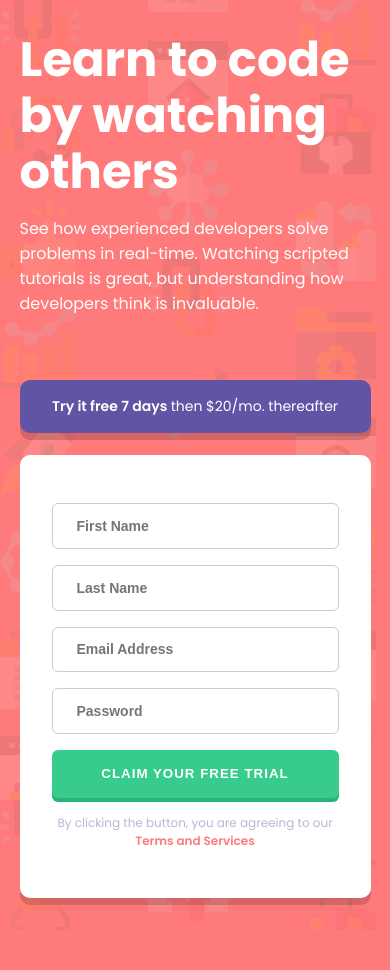
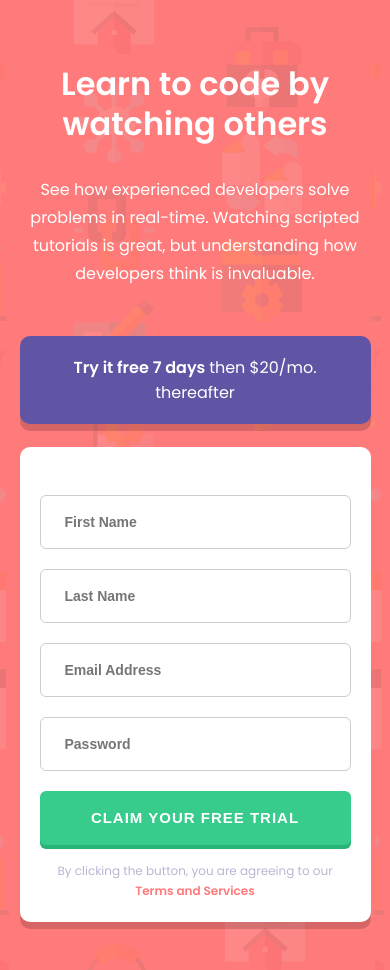
Before and after one commit to talisong-cardoso/Intro-component-with-sign-up-form, a website: page index.html in a window 390 px wide. Before the commit the page ends 930 px from the top, so only its background shows below. Drawn offline with Linux system fonts and the light colour scheme.

Commit message:
add animation and responsivity

```diff
--- a/index.html
+++ b/index.html
@@ -8,6 +8,8 @@
 
   <title>Intro component with sign up form | Frontend Mentor</title>
   <link rel="stylesheet" href="./src/styles/index.css">
+  <link rel="stylesheet" href="./src/styles/responsive.css">
+  <link rel="stylesheet" href="./src/styles/animation.css">
 </head>
 
 <body>
@@ -22,7 +24,7 @@
     </header>
     <main class="main">
       <p class="main__offer"><span>Try it free 7 days </span>then $20/mo. thereafter</p>
-      <section class="form__container">
+      <section class="container__claim-form">
         <form action="#" id="claim-form">
           <label for="first-name" class="claim-form__label">
             <input type="text" name="first-name" id="first-name" class="claim-form__input" placeholder="First Name" />
@@ -36,10 +38,10 @@
           <label for="password" class="claim-form__label">
             <input type="text" name="password" id="password" class="claim-form__input" placeholder="Password" />
           </label>
-          <button id="cliam-form__button">Claim your free trial</button>
+          <button id="claim-form__button">Claim your free trial</button>
         </form>
         <p id="main__cliam-form__terms">
-          By clicking the button, you are agreeing to our <span>Terms and Services</span>
+          By clicking the button, you are agreeing to our <a href="#">Terms and Services</a>
         </p>
       </section>
     </main>
--- /dev/null
+++ b/src/styles/animation.css
@@ -0,0 +1,18 @@
+@keyframes scaleGrow {
+    to {
+        transform: translateY(0);
+        opacity: 1;
+    }
+}
+
+@keyframes moveX {
+    to {
+        transform: translateX(0);
+    }
+}
+
+@keyframes moveY {
+    to {
+        transform: translateY(0);
+    }
+}
--- a/src/styles/index.css
+++ b/src/styles/index.css
@@ -1,4 +1,4 @@
-@import url('https://fonts.googleapis.com/css2?family=Poppins:wght@400;500;600;700&display=swap');
+@import url("https://fonts.googleapis.com/css2?family=Poppins:wght@400;500;600;700&display=swap");
 
 * {
   padding: 0;
@@ -18,16 +18,15 @@
 
   --radius: 10px;
   --radius-small: 6px;
-    --shadow: 0 7px 0px rgba(0, 0, 0, .16);
+  --shadow: 0 7px 0px rgba(0, 0, 0, 0.16);
 }
 
 body {
   background-color: var(--colors-red);
-    background-image: url('../assets/images/bg-intro-desktop.png');
+  background-image: url("../assets/images/bg-intro-desktop.png");
   background-attachment: fixed;
   color: var(--colors-white);
-    font-family: 'Poppins', monospace;
-
+  font-family: "Poppins", monospace;
 }
 
 .container {
@@ -36,67 +35,64 @@ body {
   justify-content: center;
   min-height: 100vh;
   width: min(100%, 1440px);
-    gap: 4rem;
+  gap: 4.68rem;
   margin-inline: auto;
-}
-
-@media(max-width: 1150px) {
-    .container {
-        width:95%;
-    }
-}
-
-@media(max-width: 1024px) {
-    .container {
-        flex-direction: column;
-        padding-block: 2rem;
-        width: 90%;
-    }
 }
 
 .header {
     width: min(100%, 500px);
+    overflow: hidden;
 }
 
 .header__title {
-    font-weight: 700;
+    font-weight: 600;
     font-size: 3rem;
-    line-height: 56px;
-    margin-bottom: 1rem;
+    line-height: 3.5rem;
+    margin-bottom: 1.4rem;
+    transform: translateX(-450px);
+    animation: moveX 1s ease forwards;
 }
 
+.header__text {
+    line-height: 28px;
+    transform: translateY(80px);
+    animation: moveY 800ms ease-in 500ms forwards;
+}
 
 .main {
-    width: min(100%, 500px);
+  width: min(100%, 540px);
 }
 
 .main__offer {
   background-color: var(--colors-blue);
   border-radius: var(--radius);
   text-align: center;
-    padding-block: 1rem;
+  padding-block: 1.2rem;
+  padding-inline: 2rem;
   margin-bottom: 1.4rem;
   box-shadow: var(--shadow);
-    /* temp */
-    font-size: 14px;
+  transform: translateY(-45px);
+  opacity: 0;
+  animation: scaleGrow 1.5s ease 1.2s forwards;
 }
 
 .main__offer span {
   font-weight: 600;
 }
 
-.form__container {
+.container__claim-form {
   background-color: var(--colors-white);
   border-radius: var(--radius);
   padding: 3rem 2rem;
   width: 100%;
+  height: 475px;
   box-shadow: var(--shadow);
 }
 
 #claim-form {
   display: flex;
   flex-direction: column;
-    gap: 1rem;
+  gap: 1.25rem;
 }
 
 .claim-form__label {
@@ -107,7 +103,7 @@ body {
 .claim-form__input {
   width: 100%;
   padding-inline-start: 1.5rem;
-    padding-block: .8rem;
+  height: 54px;
   border-radius: var(--radius-small);
   border: 1px solid #ccc;
   font-weight: 500;
@@ -115,7 +111,7 @@ body {
 }
 
 .claim-form__input:focus {
-    border-color: var(--colors-dark-blue)
+  border-color: var(--colors-dark-blue);
 }
 
 .claim-form__input::placeholder {
@@ -123,30 +119,40 @@ body {
   font-size: 14px;
 }
 
-#cliam-form__button {
+#claim-form__button {
   background-color: var(--colors-green);
   color: var(--colors-white);
   margin-bottom: 1rem;
   width: 100%;
   border-radius: var(--radius-small);
   box-shadow: 0 4px 0px hsl(154, 63%, 43%);
-    height: 3rem;
+  height: 3.375rem;
   border: none;
   text-transform: uppercase;
   cursor: pointer;
-    font-weight: 600;
+  font-size: 15px;
+  font-weight: 700;
   letter-spacing: 1px;
+  transition: 200ms ease background;
 }
 
+#claim-form__button:hover {
+  background-color: hsla(154, 59%, 51%, 0.85);
+}
 
 #main__cliam-form__terms {
   color: var(--colors-graysh-blue);
   font-size: 12px;
   text-align: center;
-
+  line-height: 1.25rem;
 }
 
-#main__cliam-form__terms span {
+#main__cliam-form__terms a {
   color: var(--colors-red);
   font-weight: 600;
+  text-decoration: none;
 }
+
+#main__cliam-form__terms a:hover {
+  text-decoration: underline;
+}
--- /dev/null
+++ b/src/styles/responsive.css
@@ -0,0 +1,36 @@
+@media(max-width: 1150px) {
+    .container {
+        width:95%;
+        gap: 3rem;
+    }
+}
+
+@media(max-width: 1000px) {
+    .container {
+        flex-direction: column;
+        padding-block: 4rem 3rem;
+        width: 90%;
+    }
+    .header__title, .header__text {
+        text-align: center;
+    }
+}
+
+
+@media(max-width: 480px) {
+    body {
+        background-image: url(../assets/images/bg-intro-mobile.png);
+    }
+    .header__title {
+        font-size: 2rem;
+        line-height: 40px;
+        margin-bottom: 2rem;
+    }
+    .header__text {
+        transform: translateY(150px);
+    }
+
+    .container__claim-form {
+        padding-inline: 1.25rem;
+    }
+}
```
Lines whose indentation alone changed are shown as unchanged.
